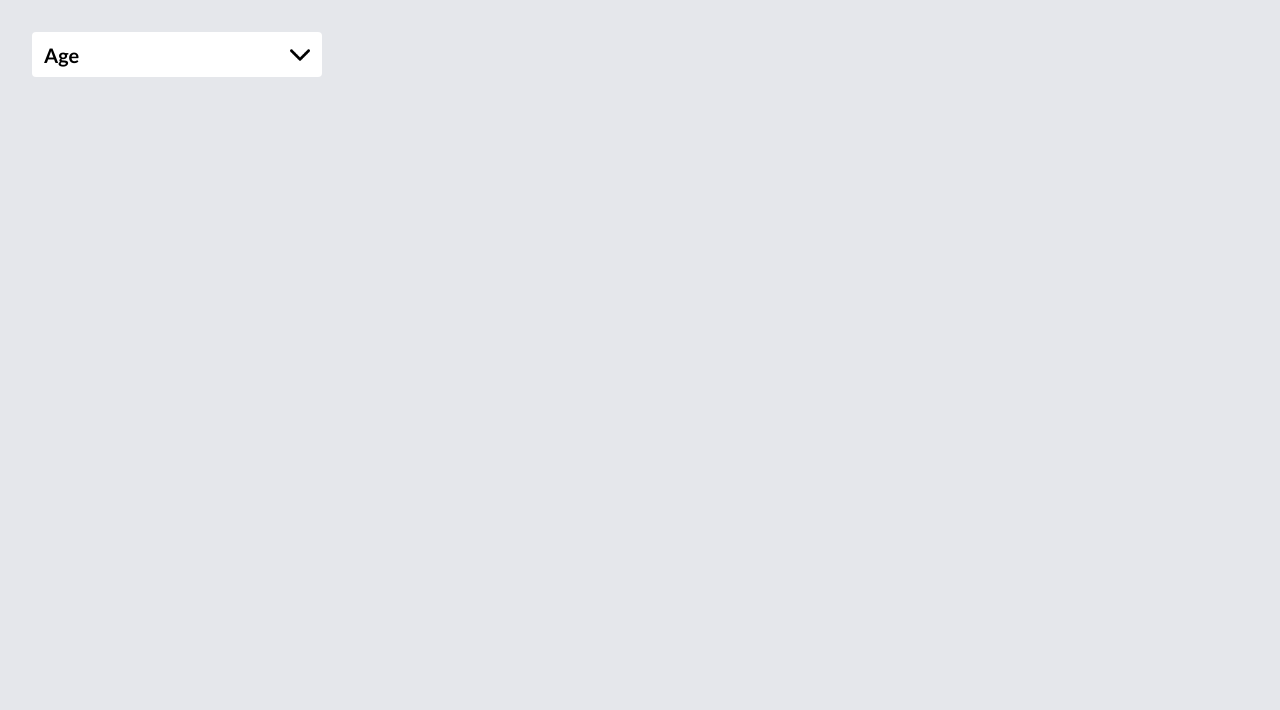
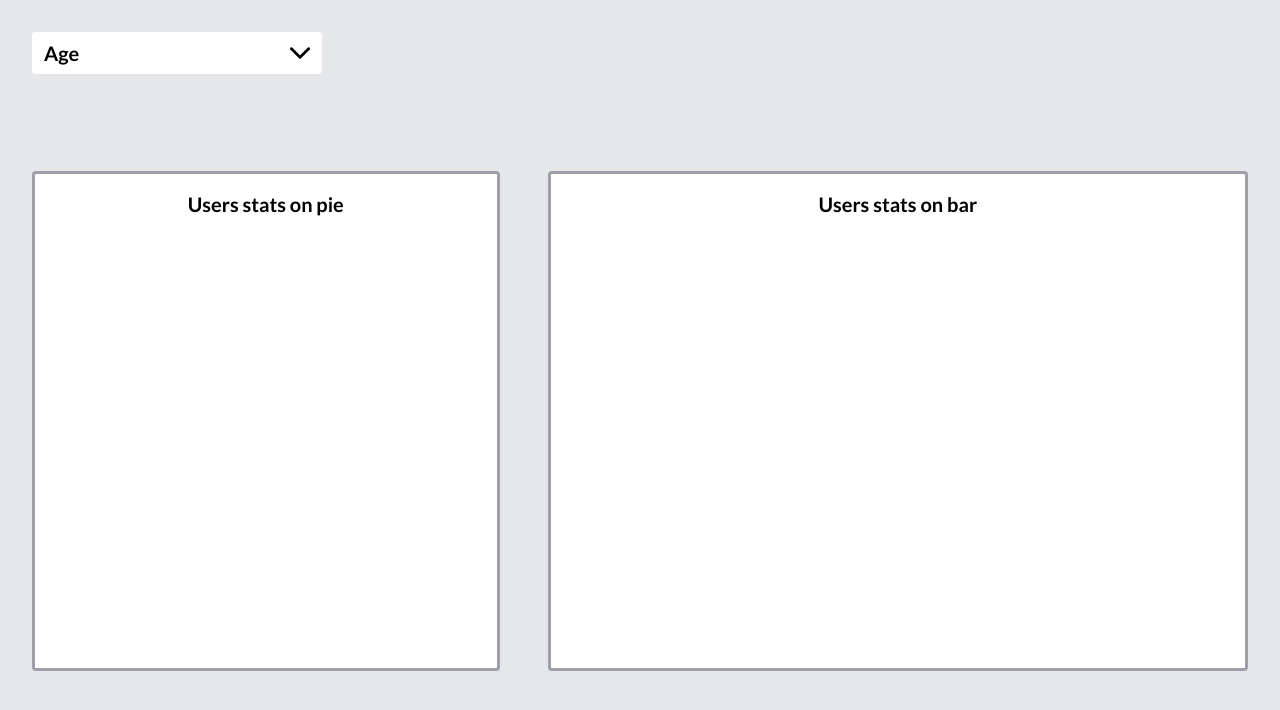
Before and after one commit to illiaBabak/chart-implementation-frontend, a React (Vite) app: page / in a window 1280 px wide. Shown: the top 710 px of the page. Built offline with nearby package versions, Linux system fonts and the light colour scheme.

Commit message:
Added animations for dropdown menu. Added basic layout of page

```diff
--- a/src/components/BarChart/index.tsx
+++ b/src/components/BarChart/index.tsx
@@ -0,0 +1,9 @@
+import { JSX } from "react";
+
+export const BarChart = (): JSX.Element => {
+  return (
+    <div className="w-[60%] h-[500px] bg-white rounded-sm border-3 border-zinc-400 p-4 text-center">
+      <h1 className="text-xl font-semibold">Users stats on bar</h1>
+    </div>
+  );
+};
--- a/src/components/DropdownMenu/index.tsx
+++ b/src/components/DropdownMenu/index.tsx
@@ -1,19 +1,27 @@
-import { JSX, useState } from "react";
+import { Dispatch, JSX, SetStateAction, useState } from "react";
 import { capitalize } from "src/utils/capitalize";
 import { CATEGORIES } from "src/utils/constants";
 import ClickAwayListener from "react-click-away-listener";
 import { removeUnderlines } from "src/utils/removeUnderlines";
+import { Category } from "src/types";
+import { motion, AnimatePresence } from "motion/react";
 
-export const DropdownMenu = (): JSX.Element => {
+type Props = {
+  selectedCategory: Category;
+  setSelectedCategory: Dispatch<SetStateAction<Category>>;
+};
+
+export const DropdownMenu = ({
+  selectedCategory,
+  setSelectedCategory,
+}: Props): JSX.Element => {
   const [isFocusedDropdown, setIsFocusedDropdown] = useState(false);
-  const [selectedCategory, setSelectedCategory] =
-    useState<(typeof CATEGORIES)[number]>("age");
 
   return (
     <ClickAwayListener onClickAway={() => setIsFocusedDropdown(false)}>
       <div
         onClick={() => setIsFocusedDropdown((prev) => !prev)}
-        className={`cursor-pointer bg-white w-[290px] h-[45px] rounded-sm ${
+        className={`cursor-pointer bg-white min-w-[290px] max-w-[290px] h-[45px] rounded-sm ${
           isFocusedDropdown ? "outline-3 outline-blue-500" : ""
         }`}
       >
@@ -21,26 +29,45 @@ export const DropdownMenu = (): JSX.Element => {
           <p className="text-xl font-bold">
             {removeUnderlines(capitalize(selectedCategory))}
           </p>
-          <img
+          <motion.img
             src="/images/arrow-down.png"
             alt="arrow-down"
             className="w-[20px] h-[20px] object-contain pointer-events-none select-none"
+            animate={{
+              rotateX: isFocusedDropdown ? 180 : 0,
+            }}
+            transition={{
+              duration: 0.3,
+              ease: "easeInOut",
+            }}
           />
         </div>
 
+        <AnimatePresence>
           {isFocusedDropdown && (
-          <div className="absolute mt-4 outline-3 outline-blue-500 rounded-sm">
+            <motion.div
+              initial={{ scale: 0.95, opacity: 0 }}
+              animate={{ scale: 1, opacity: 1 }}
+              exit={{ scale: 0.95, opacity: 0 }}
+              transition={{
+                type: "spring",
+                stiffness: 400,
+                damping: 25,
+              }}
+              className="absolute mt-4 outline-3 outline-blue-500 rounded-sm"
+            >
               {CATEGORIES.map((category, index) => (
                 <div
                   key={`category-${category}-${index}`}
-                className="bg-white w-[290px] font-bold px-3 py-2 hover:bg-blue-50 hover:text-blue-700"
+                  className="bg-white w-[290px] font-bold px-3 py-2 hover:bg-blue-50 hover:text-blue-700 cursor-pointer"
                   onClick={() => setSelectedCategory(category)}
                 >
                   {capitalize(removeUnderlines(category))}
                 </div>
               ))}
-          </div>
+            </motion.div>
           )}
+        </AnimatePresence>
       </div>
     </ClickAwayListener>
   );
--- a/src/components/PieChart/index.tsx
+++ b/src/components/PieChart/index.tsx
@@ -0,0 +1,9 @@
+import { JSX } from "react";
+
+export const PieChart = (): JSX.Element => {
+  return (
+    <div className="w-[40%] h-[500px] bg-white rounded-sm border-3 border-zinc-400 p-4 text-center">
+      <h1 className="text-xl font-semibold">Users stats on pie</h1>
+    </div>
+  );
+};
--- a/src/root/index.tsx
+++ b/src/root/index.tsx
@@ -1,10 +1,22 @@
-import { JSX } from "react";
+import { JSX, useState } from "react";
 import { DropdownMenu } from "src/components/DropdownMenu";
+import { PieChart } from "src/components/PieChart";
+import { BarChart } from "src/components/BarChart";
+import { Category } from "src/types";
 
 export const App = (): JSX.Element => {
+  const [selectedCategory, setSelectedCategory] = useState<Category>("age");
+
   return (
-    <div className="flex bg-gray-200 w-screen h-screen p-8">
-      <DropdownMenu />
+    <div className="flex flex-col bg-gray-200 w-screen h-screen p-8">
+      <DropdownMenu
+        selectedCategory={selectedCategory}
+        setSelectedCategory={setSelectedCategory}
+      />
+      <div className="flex flex-row items-center justify-between w-full h-full gap-12">
+        <PieChart />
+        <BarChart />
+      </div>
     </div>
   );
 };
--- /dev/null
+++ b/src/types/index.ts
@@ -0,0 +1,3 @@
+import { CATEGORIES } from "src/utils/constants";
+
+export type Category = (typeof CATEGORIES)[number];
```
Lines whose indentation alone changed are shown as unchanged.
